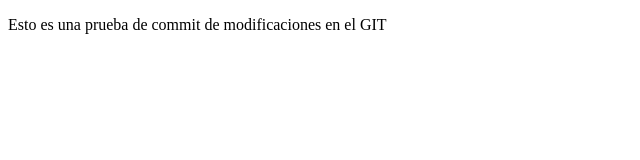
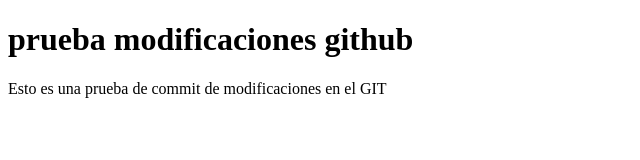
Before and after one commit to dafhome/GitHubVSCode, a plain HTML site: page index.html in a window 1280 px wide. Shown: the whole page, without its empty margins (0-640 px from the left). Drawn offline with Linux system fonts and the light colour scheme.

Commit message:
Update index.html

```diff
--- a/index.html
+++ b/index.html
@@ -6,6 +6,7 @@
     <title>GitHub</title>
 </head>
 <body>
+    <h1>prueba modificaciones github</h1>
     <p>Esto es una prueba de commit de modificaciones en el GIT</p>
 </body>
 </html>
```
